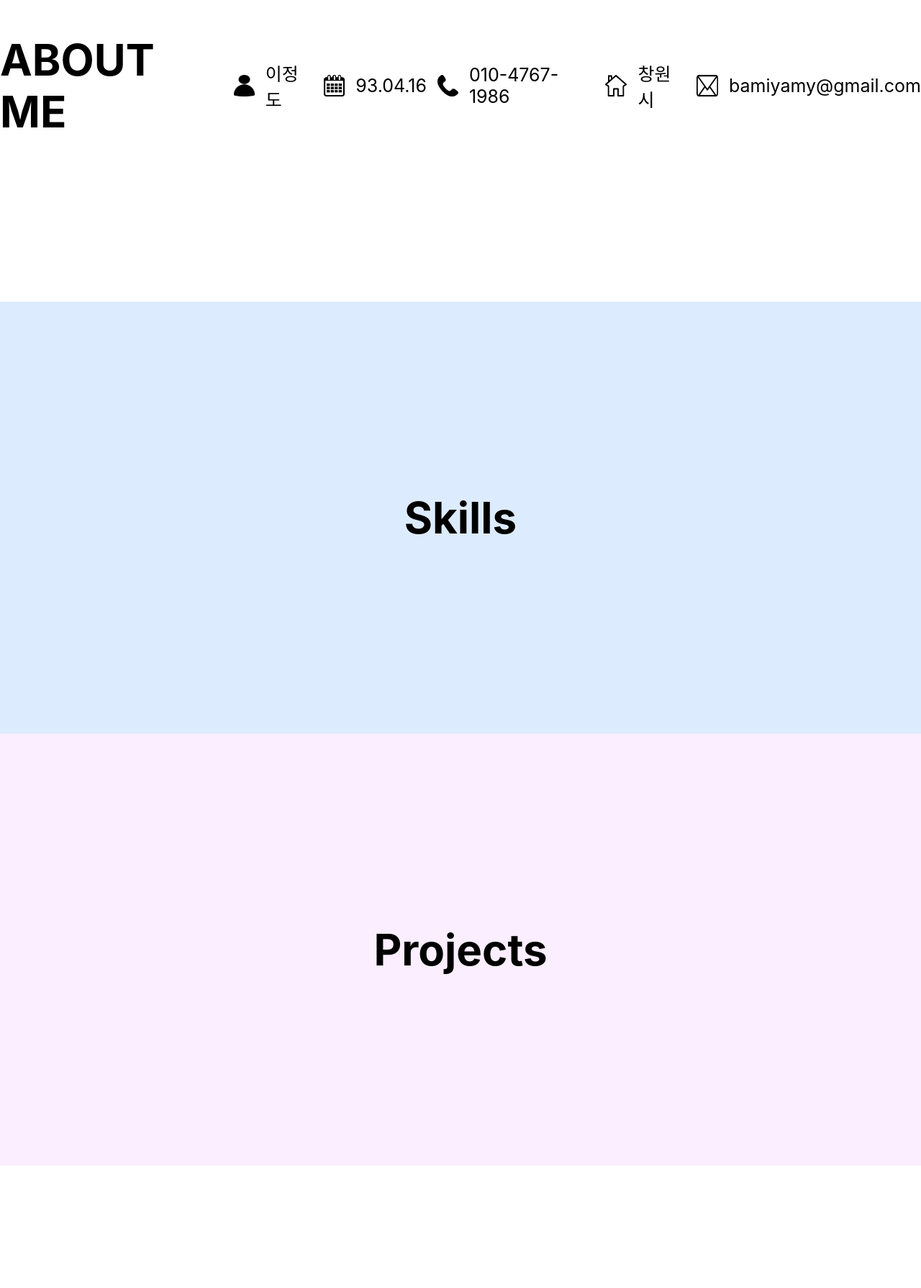
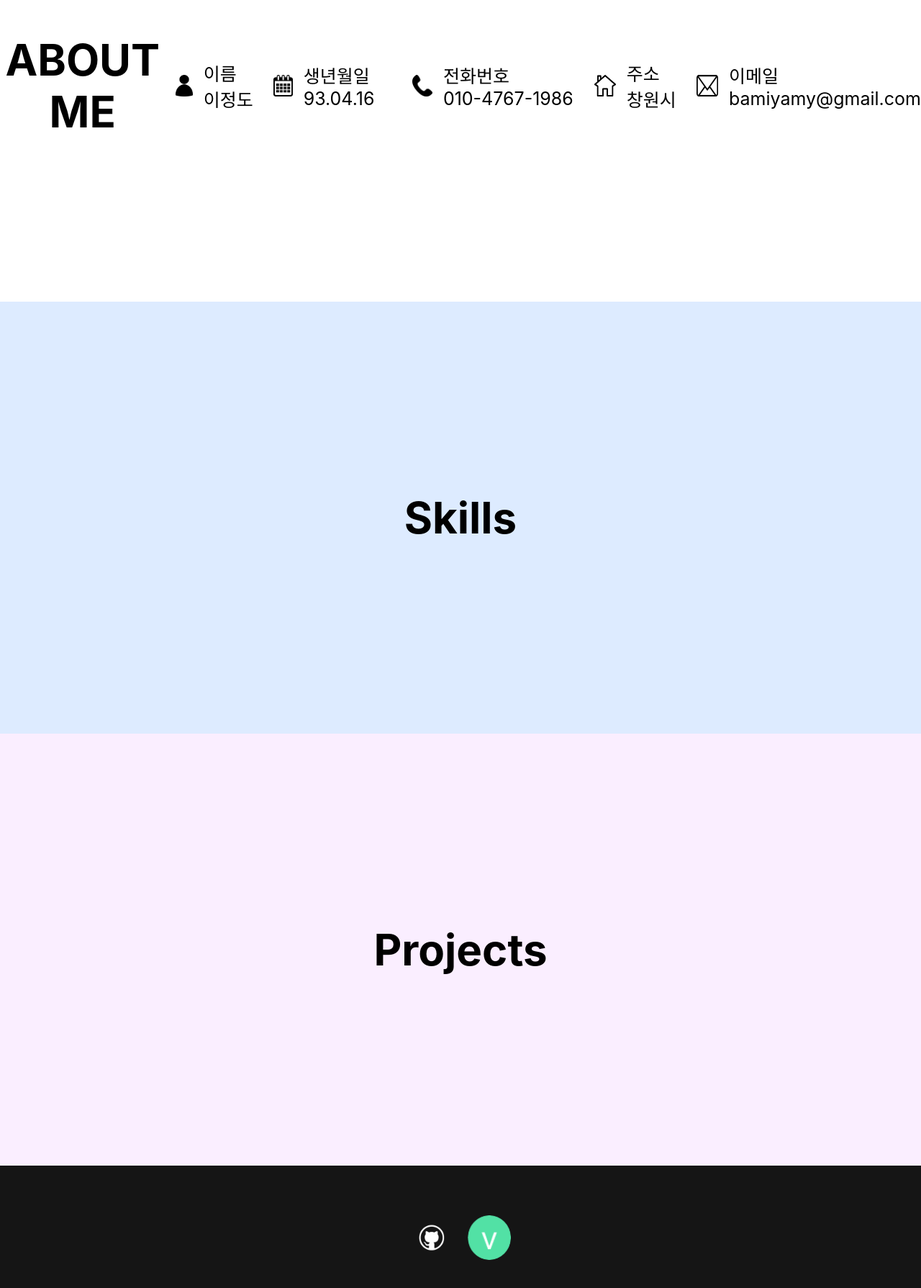
Before and after one commit to bamiya/resume, a React (Create React App) app: page / in a window 1280 px wide. Shown: the part 781-2570 px from the top of the page at 72% size. Before the commit the page ends 2400 px from the top, so only its background shows below. Built offline with nearby package versions, Linux system fonts and the light colour scheme.

Commit message:
메인 푸터 css 수정

```diff
--- a/src/App.js
+++ b/src/App.js
@@ -1,11 +1,13 @@
 import Main from "./Component/Main";
 import Header from "./Component/Header";
+import Footer from "./Component/Footer/Footer";
 
 function App() {
   return (
     <>
       <Header />
       <Main />
+      <Footer />
     </>
   );
 }
--- a/src/Component/Footer/Footer.js
+++ b/src/Component/Footer/Footer.js
@@ -1,18 +1,13 @@
 import * as Styled from "./styled";
-//import { useLocation } from "react-router-dom";
 
 const Footer = () => {
-  //const location = useLocation();
   return (
     <Styled.Wrapper>
-      <Styled.LogoBox>
-        <Styled.Img src={"assets/logo.png"} alt="logo" />
-        <Styled.LogoTitle>TRAVEL PLANNER</Styled.LogoTitle>
-      </Styled.LogoBox>
       <Styled.IconBox>
-        <Styled.Icon src={"assets/github.png"} alt="https://github.com/Bamiya" />
-        <Styled.Icon src={"assets/github.png"} alt="github_img" />
-        <Styled.Icon src={"assets/github.png"} alt="github_img" />
+        <Styled.Icon src={`${process.env.PUBLIC_URL}/assets/github.png`} alt="github" />
+      </Styled.IconBox>
+      <Styled.IconBox>
+        <Styled.Icon src={`${process.env.PUBLIC_URL}/assets/velog.png`} alt="velog" />
       </Styled.IconBox>
     </Styled.Wrapper>
   );
--- a/src/Component/Footer/styled.js
+++ b/src/Component/Footer/styled.js
@@ -2,28 +2,11 @@ import styled from "styled-components";
 
 export const Wrapper = styled.div`
   width: 100%;
+  height: 200px;
   background-color: #151515;
   display: flex;
   align-items: center;
-  display: ${(props) => {
-    return props.open ? "flex" : "none";
-  }};
-`;
-
-export const LogoBox = styled.div`
-  display: flex;
-  flex-direction: column;
-  align-items: center;
-`;
-
-export const LogoTitle = styled.div`
-  font-weight: bold;
-  color: whitesmoke;
-  font-size: large;
-`;
-
-export const Img = styled.img`
-  width: 110px;
+  justify-content: center;
 `;
 
 export const IconBox = styled.div`
@@ -32,18 +15,10 @@ export const IconBox = styled.div`
   margin: 20px 0;
 `;
 
-export const IconItem = styled.div`
-  text-align: center;
-`;
-
 export const Icon = styled.img`
   width: 60px;
   border-radius: 30px;
   cursor: pointer;
   margin: 0 10px;
+  z-index: 1;
 `;
-
-export const IconText = styled.div`
-  color: whitesmoke;
-  font-size: 10px;
-`;
--- a/src/Component/Header/styled.js
+++ b/src/Component/Header/styled.js
@@ -24,7 +24,7 @@ export const Wrapper = styled.div`
   color: black;
 `;
 
-export const Title = styled.text`
+export const Title = styled.div`
   cursor: pointer;
   color: black;
   font-size: 30px;
@@ -33,7 +33,7 @@ export const Title = styled.text`
   padding-right: 1000px;
 `;
 
-export const Text = styled.text`
+export const Text = styled.div`
   cursor: pointer;
   color: black;
   font-size: 20px;
--- a/src/Component/Main/Main.js
+++ b/src/Component/Main/Main.js
@@ -8,17 +8,34 @@ const Main = () => {
         <Styled.Intro>테스트 소개글</Styled.Intro>
       </Styled.FirstWrapper>
       <Styled.SecondWrapper>
+        <Styled.TextBox>
           <Styled.TitleText>ABOUT ME</Styled.TitleText>
-        <Styled.Image src={`assets/person.png`} />
+        </Styled.TextBox>
+        <Styled.Image src={`${process.env.PUBLIC_URL}/assets/person.png`} />
+        <Styled.TextBox>
+          <Styled.Text>이름</Styled.Text>
           <Styled.Text>이정도</Styled.Text>
-        <Styled.Image src={`assets/calendar.png`} />
+        </Styled.TextBox>
+        <Styled.Image src={`${process.env.PUBLIC_URL}/assets/calendar.png`} />
+        <Styled.TextBox>
+          <Styled.Text>생년월일</Styled.Text>
           <Styled.Text>93.04.16</Styled.Text>
-        <Styled.Image src={`assets/phone.png`} />
+        </Styled.TextBox>
+        <Styled.Image src={`${process.env.PUBLIC_URL}/assets/phone.png`} />
+        <Styled.TextBox>
+          <Styled.Text>전화번호</Styled.Text>
           <Styled.Text>010-4767-1986</Styled.Text>
-        <Styled.Image src={`assets/marker.png`} />
+        </Styled.TextBox>
+        <Styled.Image src={`${process.env.PUBLIC_URL}/assets/marker.png`} />
+        <Styled.TextBox>
+          <Styled.Text>주소</Styled.Text>
           <Styled.Text>창원시</Styled.Text>
-        <Styled.Image src={`assets/email.png`} />
+        </Styled.TextBox>
+        <Styled.Image src={`${process.env.PUBLIC_URL}/assets/email.png`} />
+        <Styled.TextBox>
+          <Styled.Text>이메일</Styled.Text>
           <Styled.Text>bamiyamy@gmail.com</Styled.Text>
+        </Styled.TextBox>
       </Styled.SecondWrapper>
       <Styled.ThirdWrapper>
         <Styled.TitleText>Skills</Styled.TitleText>
--- a/src/Component/Main/styled.js
+++ b/src/Component/Main/styled.js
@@ -12,7 +12,7 @@ export const FirstWrapper = styled.div`
   background: gray;
 `;
 
-export const Intro = styled.text`
+export const Intro = styled.div`
   color: white;
 `;
 
@@ -38,13 +38,17 @@ export const Image = styled.img`
   width: 30px;
   height: 30px;
   margin: 15px;
-  float: left;
   background-color: transparent;
 `;
 
-export const Text = styled.text`
+export const Text = styled.div`
   color: black;
   font-size: 25px;
+  float: left;
+`;
+
+export const TextBox = styled.div`
+  text-align: center;
 `;
 
 export const ThirdWrapper = styled.div`
```
Also changed, not shown: public/assets/velog.png (added). Lines whose indentation alone changed are shown as unchanged.
